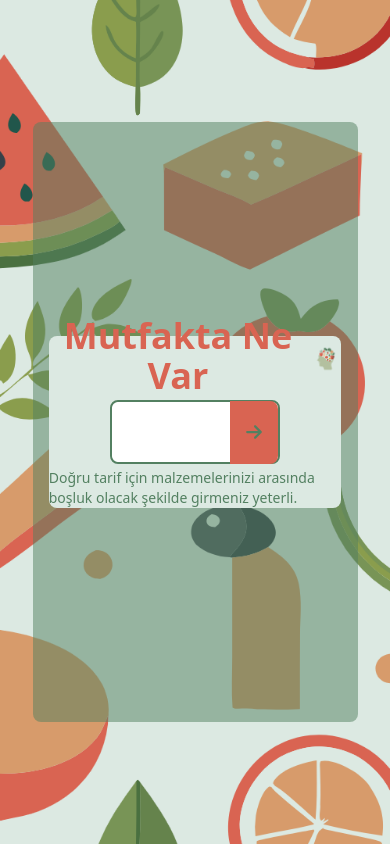
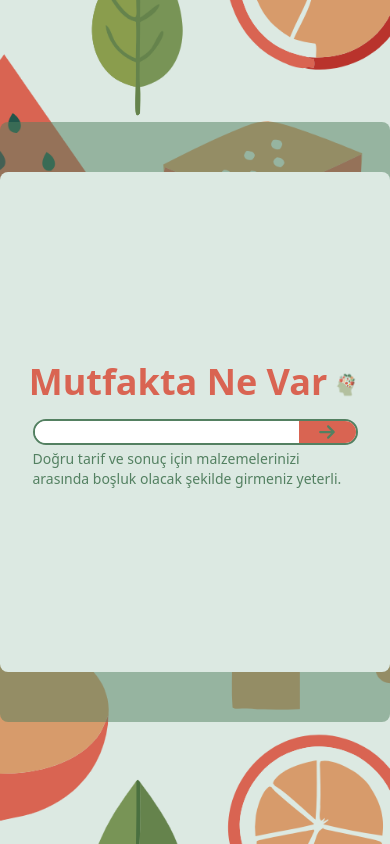
Before and after one commit to enesyagmur/what-in-kitchen, a React (Vite) app: page /home in a window 390 px wide. Built offline with nearby package versions, Linux system fonts and the light colour scheme.

Commit message:
home sayfası için arama öncesi ve sonrası tasarım değişiklikleri, responsive düzenlemeler yapıldı

```diff
--- a/src/App.tsx
+++ b/src/App.tsx
@@ -22,4 +22,4 @@ function App() {
 
 export default App;
 
-//DURUM:home tasarım
+//DURUM:home sayfasında input u anımasyonlu olarak yukarı göndermeye çalışıyorum
--- a/src/pages/home/Ai.tsx
+++ b/src/pages/home/Ai.tsx
@@ -1,28 +1,42 @@
+import { useState } from "react";
 import logo from "../../assets/logo1.png";
-import { FaArrowRight } from "react-icons/fa6";
+import Input from "./Input";
+import Result from "./Result";
 
 const Ai = () => {
+  const [searched, setSearched] = useState<boolean>(false);
+
   return (
-    <div className="w-9/12 lg:min-h-[500px] bg-cream_custom rounded-lg z-10 flex flex-col items-center justify-center">
-      <div className="w-full h-10 flex items-center justify-center  font-bold text-center text-red_custom">
-        <p className="capitalize text-4xl">Mutfakta ne var</p>
-        <img src={logo} alt="logo" className=" ml-1 mt-1 h-[30px]" />
+    <div
+      className={`  ${
+        searched ? "w-full min-h-screen" : "sm:w-11/12 lg:w-10/12 h-[600px]"
+      } relative flex items-center justify-center`}
+    >
+      <div className="w-full h-full bg-green_custom rounded-lg opacity-50 absolute"></div>
+
+      <div
+        className={`${
+          searched ? "min-h-screen" : "h-5/6 lg:min-h-[500px] rounded-lg"
+        } w-full sm:w-11/12 bg-cream_custom  z-10 flex flex-col items-center justify-center `}
+      >
+        {!searched && (
+          <div
+            className={`display-flex w-full h-10 flex items-center justify-center font-bold text-center text-red_custom`}
+          >
+            <p className={`display-flex capitalize text-4xl`}>
+              Mutfakta ne var
+            </p>
+            <img
+              src={logo}
+              alt="logo"
+              className={`display-flex ml-1 mt-1 h-[30px]`}
+            />
+          </div>
+        )}
+        <Input searched={searched} setSearched={setSearched} />
+
+        {searched && <Result />}
       </div>
-
-      <div className="w-7/12 h-16 flex items-center justify-center mt-6 bg-white border-2 border-green_custom rounded-lg">
-        <input
-          type="text"
-          className="w-11/12 h-full rounded-lg focus:outline-none text-center pl-2 capitalize "
-        />
-        <div className="w-[63px] h-[63px] flex items-center justify-center bg-red_custom text-green_custom text-lg rounded-tr-lg rounded-br-lg cursor-pointer hover:bg-brown_custom">
-          <FaArrowRight />
-        </div>
-      </div>
-
-      <p className="text-green_custom text-sm  mt-1">
-        Doğru tarif için malzemelerinizi arasında boşluk olacak şekilde girmeniz
-        yeterli.
-      </p>
     </div>
   );
 };
--- a/src/pages/home/Home.tsx
+++ b/src/pages/home/Home.tsx
@@ -11,9 +11,8 @@ const Home = () => {
   return (
     <div
       style={backgroundStyle}
-      className="w-full min-h-svh flex items-center justify-center relative"
+      className="w-full min-h-screen flex items-center justify-center relative"
     >
-      <div className="w-10/12 min-h-[600px] bg-green_custom rounded-lg opacity-50 flex items-center justify-center absolute"></div>
       <Ai />
     </div>
   );
--- /dev/null
+++ b/src/pages/home/Input.tsx
@@ -0,0 +1,40 @@
+import React from "react";
+import { FaArrowRight } from "react-icons/fa6";
+
+type inputProps = {
+  searched: boolean;
+  setSearched: (value: boolean) => void;
+};
+
+const Input: React.FC<inputProps> = ({ searched, setSearched }) => {
+  return (
+    <div
+      className={`${
+        searched ? "fixed top-2 " : "relative mt-6"
+      } w-10/12 sm:w-9/12 md:w-8/12 lg:w-7/12 h-14 sm:h-16 lg:h-20 flex flex-col items-center justify-center`}
+    >
+      <div className="w-full h-12 sm:h-14 lg:h-16 flex items-center justify-center bg-white border-2 border-green_custom rounded-3xl">
+        <input
+          type="text"
+          className="w-11/12 h-full rounded-3xl focus:outline-none text-center pl-2 capitalize "
+        />
+        <div
+          className={`${
+            searched ? "ml-4 " : "ml-0"
+          } w-[63px] h-full flex items-center justify-center bg-red_custom text-green_custom text-lg rounded-tr-3xl rounded-br-3xl cursor-pointer hover:bg-brown_custom`}
+          onClick={() => setSearched(true)}
+        >
+          <FaArrowRight />
+        </div>
+      </div>
+      {!searched && (
+        <p className="text-green_custom text-sm mt-1">
+          Doğru tarif ve sonuç için malzemelerinizi arasında boşluk olacak
+          şekilde girmeniz yeterli.
+        </p>
+      )}
+    </div>
+  );
+};
+
+export default Input;
--- a/tailwind.config.js
+++ b/tailwind.config.js
@@ -1,3 +1,5 @@
+const { transform } = require("typescript");
+
 /** @type {import('tailwindcss').Config} */
 module.exports = {
   content: [
@@ -12,6 +14,14 @@ module.exports = {
         green_custom: "#538061",
         red_custom: "#D96452",
       },
+      animation: {
+        moveTopAnimate: "moveTopAnimate 1s ease forwards",
+      },
+      keyframes: {
+        moveTopAnimate: {
+          "100%": { transform: "translateY(-73vh)" },
+        },
+      },
     },
   },
   plugins: [],
```
Also changed, not shown: src/pages/home/Result.tsx (added, +12 -0 lines).
